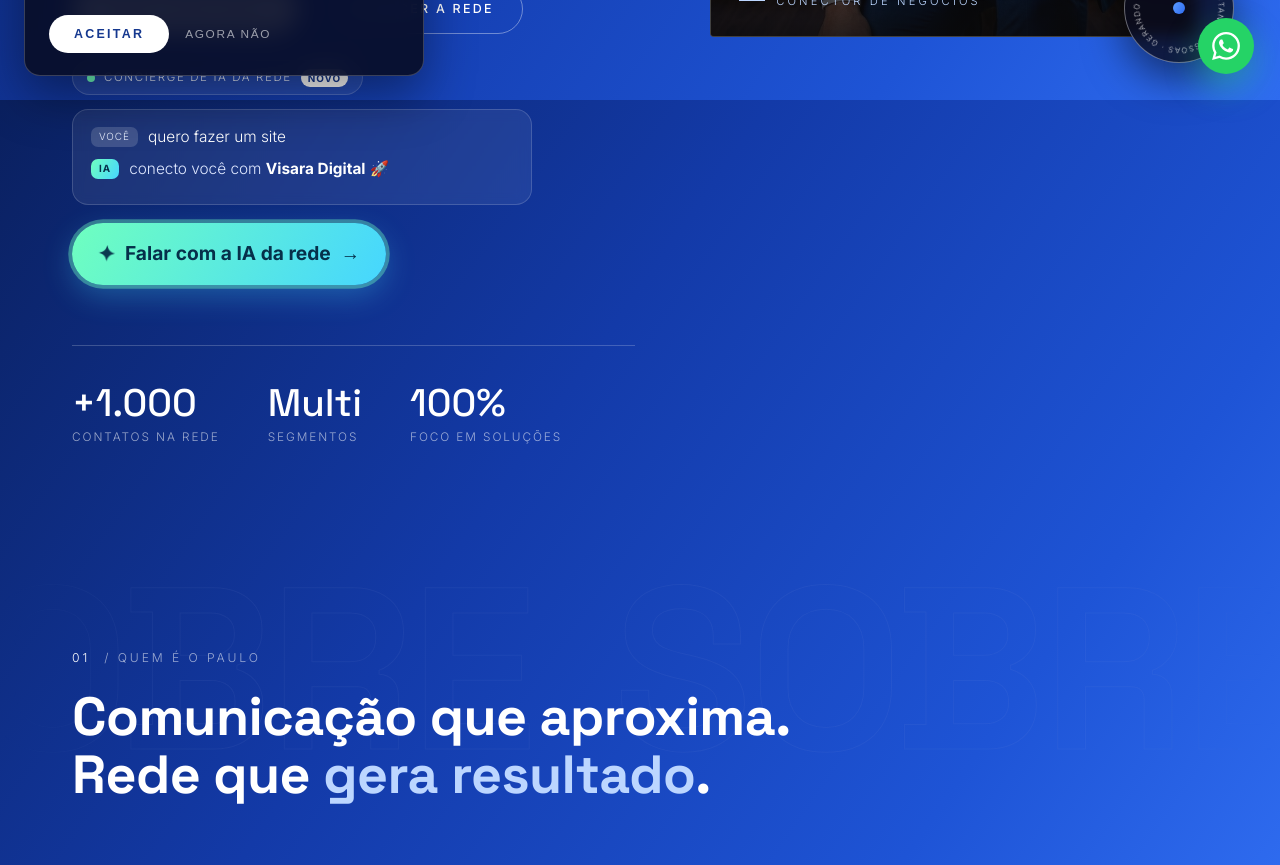
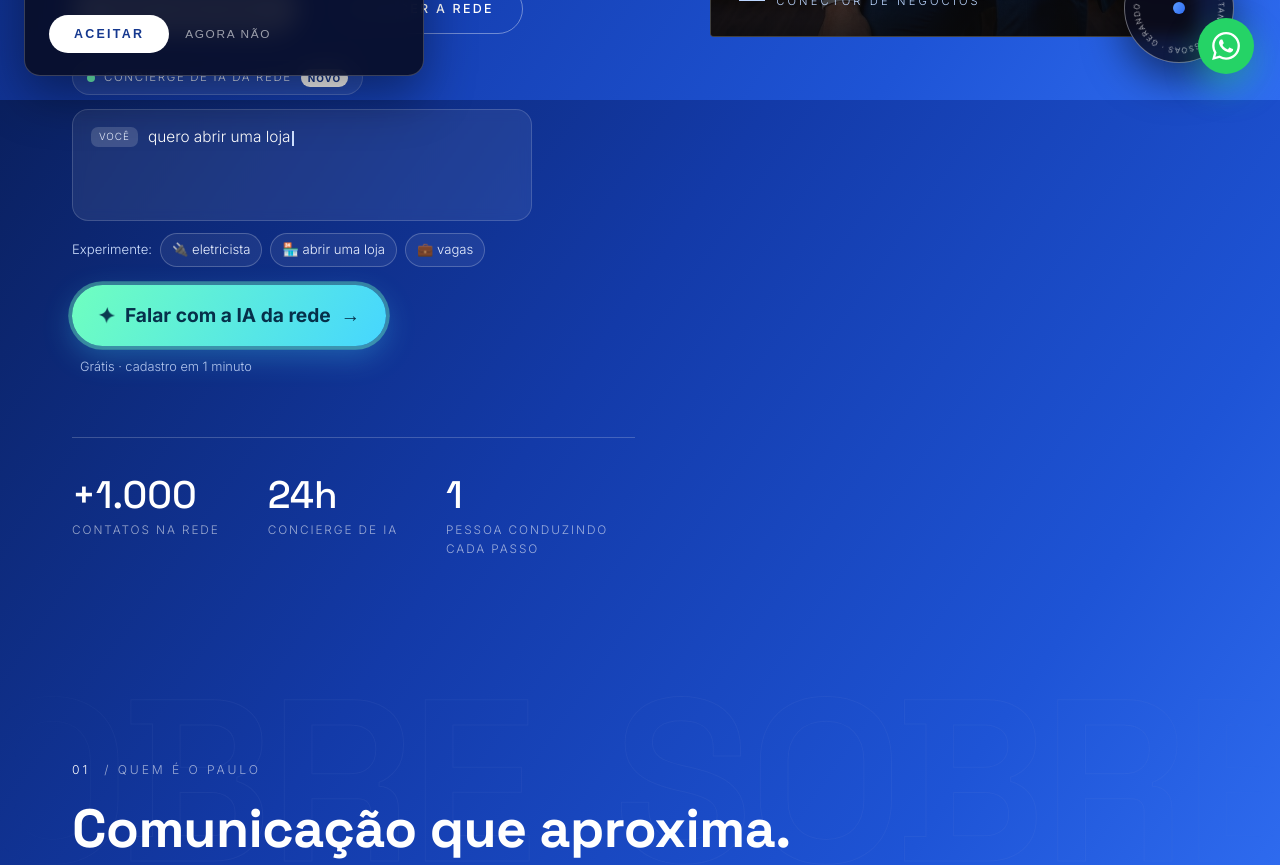
Before and after one commit to Nativeterritorial/paulokasmirscki, a Next.js app: page / in a window 1280 px wide. Shown: the part 700-1565 px from the top of the page. Built offline with nearby package versions, Linux system fonts and the light colour scheme; a web font is replaced by a local one.

Commit message:
Hero: demo da IA com os caminhos do Ecossistema, atalhos, novos números e selo PK
Co-Authored-By: Claude Opus 5.5 <noreply@anthropic.com>

```diff
--- a/app/area/page.js
+++ b/app/area/page.js
@@ -300,6 +300,12 @@ export default function Area() {
       // restaura o histórico da conversa
       const chat = JSON.parse(localStorage.getItem("area_chat") || "null");
       if (Array.isArray(chat) && chat.length) setMessages(chat);
+      // veio de um atalho da página inicial: a pergunta já fica escrita
+      const pergunta = new URLSearchParams(window.location.search).get("pergunta");
+      if (pergunta) {
+        setInput(pergunta.slice(0, 200));
+        window.history.replaceState({}, "", "/area" + window.location.hash);
+      }
     } catch (e) {}
   }, []);
 
--- a/app/hero-ai.js
+++ b/app/hero-ai.js
@@ -2,19 +2,27 @@
 
 import { useEffect, useState } from "react";
 
+// cada exemplo mostra um caminho diferente do Ecossistema PK
 const EXAMPLES = [
-  { q: "preciso de um contador", a: "Gilioli", emoji: "📊" },
-  { q: "quero fazer um site", a: "Visara Digital", emoji: "🚀" },
-  { q: "quero treinar jiu-jitsu", a: "Pulse Jiu-Jitsu", emoji: "🥋" },
-  { q: "preciso imprimir cartões", a: "Agetra Gráfica", emoji: "🖨️" },
-  { q: "terreno pra regularizar", a: "NATIVE", emoji: "🗺️" },
-  { q: "terraplenagem pro loteamento", a: "Grupo ALSUS", emoji: "🏗️" },
+  { q: "preciso de um eletricista", a: <>Achei profissionais de confiança na rede. Peça sua <strong>Chave PK</strong> 🔑</> },
+  { q: "quero abrir uma loja", a: <>Monto o seu <strong>time</strong>: contador, arquiteto e marketing, com o Paulo conduzindo 🤝</> },
+  { q: "vou construir minha casa", a: <>Isso é com o <strong>Do Terreno às Chaves</strong> 🏗️</> },
+  { q: "estou contratando", a: <>Publique a vaga no <strong>Mural</strong>: ela aparece também em /vagas 📌</> },
+  { q: "quero vender meu imóvel", a: <>O <strong>Paulo cuida da venda</strong>, e quem indica ganha bonificação 🏡</> },
 ];
+
+// atalhos: entram na área com a pergunta já escrita
+const ATALHOS = [
+  { label: "🔌 eletricista", q: "Preciso de um eletricista" },
+  { label: "🏪 abrir uma loja", q: "Quero abrir uma loja" },
+  { label: "💼 vagas", q: "Estou contratando, quero divulgar uma vaga" },
+];
+const linkPergunta = (q) => `/area?pergunta=${encodeURIComponent(q)}`;
 
 export default function HeroAI() {
   const [idx, setIdx] = useState(0);
   const [typed, setTyped] = useState("");
-  const [phase, setPhase] = useState("typing"); // typing | answer | hold | clearing
+  const [phase, setPhase] = useState("typing"); // typing | thinking | answer | clearing
 
   useEffect(() => {
     const ex = EXAMPLES[idx];
@@ -24,15 +32,15 @@ export default function HeroAI() {
       if (typed.length < ex.q.length) {
         t = setTimeout(() => setTyped(ex.q.slice(0, typed.length + 1)), 55);
       } else {
-        t = setTimeout(() => setPhase("answer"), 450);
+        t = setTimeout(() => setPhase("thinking"), 250);
       }
+    } else if (phase === "thinking") {
+      t = setTimeout(() => setPhase("answer"), 900);
     } else if (phase === "answer") {
-      t = setTimeout(() => setPhase("hold"), 1700);
-    } else if (phase === "hold") {
-      t = setTimeout(() => setPhase("clearing"), 600);
+      t = setTimeout(() => setPhase("clearing"), 2600);
     } else if (phase === "clearing") {
       if (typed.length > 0) {
-        t = setTimeout(() => setTyped(typed.slice(0, -1)), 24);
+        t = setTimeout(() => setTyped(typed.slice(0, -1)), 22);
       } else {
         setIdx((i) => (i + 1) % EXAMPLES.length);
         setPhase("typing");
@@ -43,7 +51,6 @@ export default function HeroAI() {
   }, [typed, phase, idx]);
 
   const ex = EXAMPLES[idx];
-  const showAnswer = phase === "answer" || phase === "hold";
 
   return (
     <div className="hero-ai">
@@ -57,21 +64,36 @@ export default function HeroAI() {
           <span className="hai-tag">você</span>
           <span className="hai-q">
             {typed}
-            <span className="hai-caret" />
+            {phase === "typing" && <span className="hai-caret" />}
           </span>
         </div>
-        <div className={`hai-row hai-ans ${showAnswer ? "on" : ""}`}>
+        <div className={`hai-row hai-ans ${phase !== "typing" ? "on" : ""}`}>
           <span className="hai-tag ia">IA</span>
-          <span className="hai-a">
-            conecto você com <strong>{ex.a}</strong> {ex.emoji}
-          </span>
+          {phase === "answer" ? (
+            <span className="hai-a">{ex.a}</span>
+          ) : (
+            <span className="hai-dots" aria-hidden="true">
+              <i />
+              <i />
+              <i />
+            </span>
+          )}
         </div>
+      </div>
+      <div className="hai-atalhos">
+        <span>Experimente:</span>
+        {ATALHOS.map((a) => (
+          <a key={a.q} href={linkPergunta(a.q)}>
+            {a.label}
+          </a>
+        ))}
       </div>
       <a className="hero-ai-cta" href="/area">
         <span className="hai-cta-icon">✦</span>
         Falar com a IA da rede
         <span className="hai-cta-arrow">→</span>
       </a>
+      <p className="hai-sub">Grátis · cadastro em 1 minuto</p>
     </div>
   );
 }
--- a/app/page.js
+++ b/app/page.js
@@ -705,7 +705,9 @@ export default function Home() {
         <section className="hero">
           <div className="container hero-inner">
             <div className="reveal">
-              <div className="eyebrow">O conector do ecossistema</div>
+              <div className="eyebrow">
+                O conector do <span className="marca-pk">Ecossistema <span className="pk-selo">PK</span></span>
+              </div>
               <h1>
                 <span className="w">Conectando</span>{" "}
                 <span className="w">
@@ -725,7 +727,7 @@ export default function Home() {
                 <a className="btn btn-primary" href="#faca-parte">
                   Quero fazer parte
                 </a>
-                <a className="btn btn-outline" href="#rede">
+                <a className="btn btn-outline" href="/ecossistema">
                   Conhecer a rede
                 </a>
               </div>
@@ -740,14 +742,12 @@ export default function Home() {
                   <div className="label">Contatos na rede</div>
                 </div>
                 <div className="stat">
-                  <div className="num gold-text">Multi</div>
-                  <div className="label">Segmentos</div>
+                  <div className="num gold-text">24h</div>
+                  <div className="label">Concierge de IA</div>
                 </div>
                 <div className="stat">
-                  <div className="num gold-text" data-count="100" data-suffix="%">
-                    100%
-                  </div>
-                  <div className="label">Foco em soluções</div>
+                  <div className="num gold-text">1</div>
+                  <div className="label">Pessoa conduzindo cada passo</div>
                 </div>
               </div>
             </div>
```
Also changed, not shown: app/globals.css.
